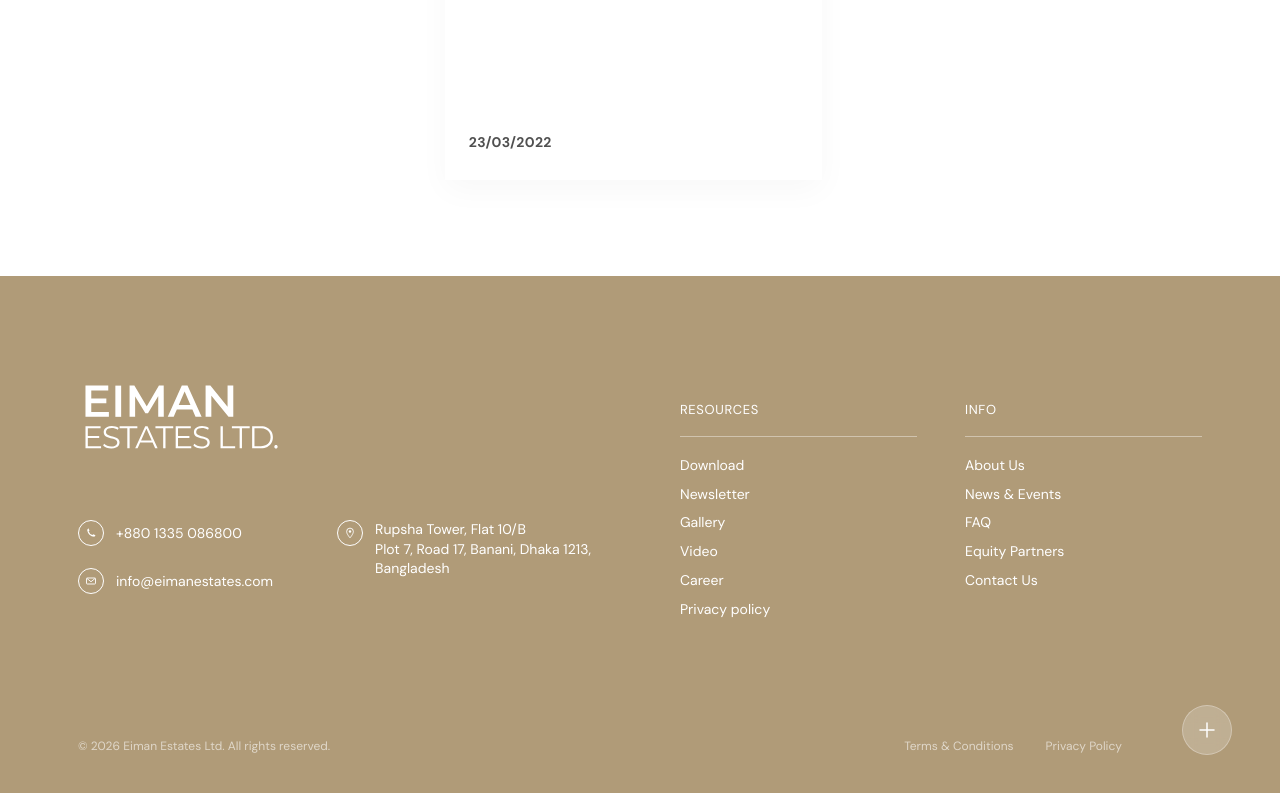
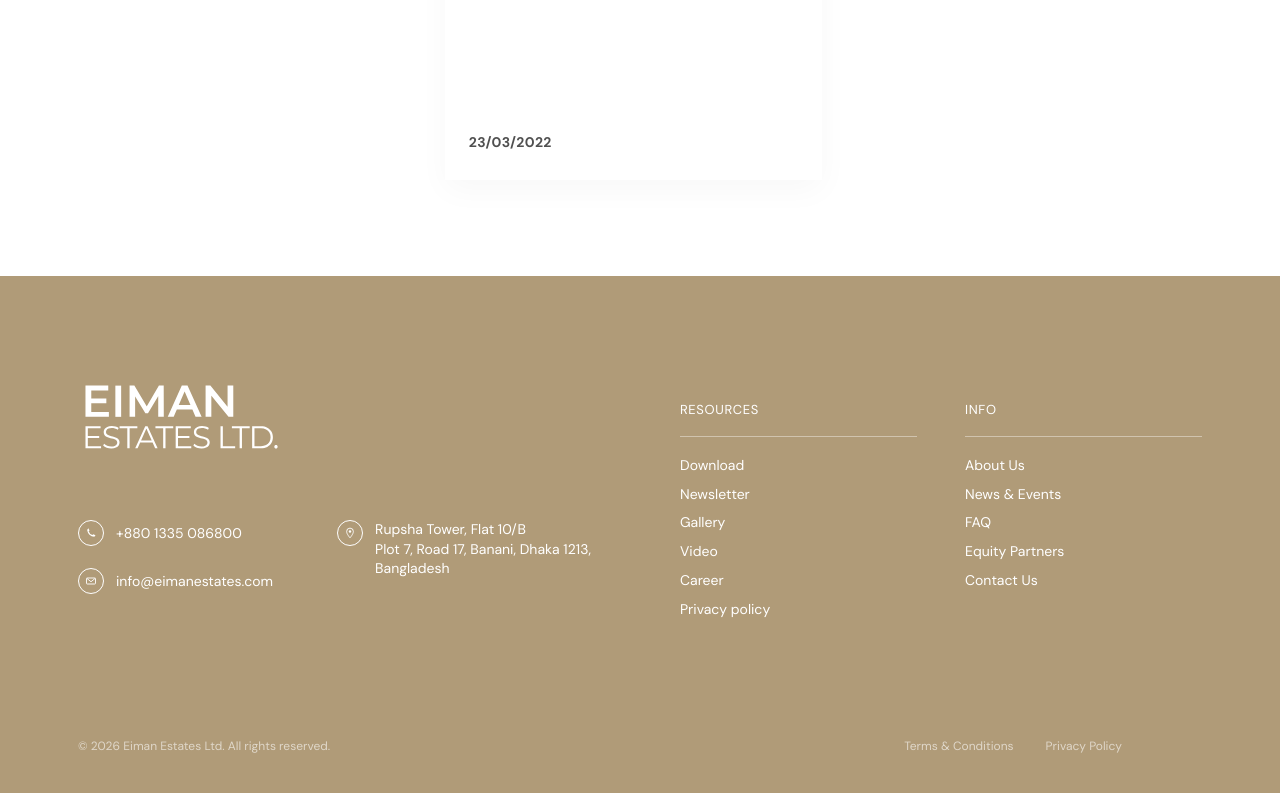
Before and after one commit to hossainsadril12-bot/Velora-, a Next.js app: page / in a window 1280 px wide. Shown: the part 5363-6156 px from the top of the page. Built offline with nearby package versions, Linux system fonts and the light colour scheme; a small style sheet from the web is missing.

Commit message:
Remove Floating Action Button from footer

```diff
--- a/src/components/Footer.tsx
+++ b/src/components/Footer.tsx
@@ -249,17 +249,6 @@ export default function Footer() {
         </motion.div>
       </motion.div>
 
-      {/* FLOATING ACTION BUTTON */}
-      <motion.button
-        variants={softReveal}
-        className="absolute bottom-8 right-8 flex h-[50px] w-[50px] cursor-pointer items-center justify-center rounded-full border border-cream/30 bg-cream/20 text-cream backdrop-blur-sm transition-colors duration-300 hover:bg-cream/30 lg:bottom-12 lg:right-12"
-        aria-label="Scroll to top"
-        onClick={() => window.scrollTo({ top: 0, behavior: "smooth" })}
-      >
-        <svg width="24" height="24" viewBox="0 0 24 24" fill="none" stroke="currentColor" strokeWidth="1.5">
-          <path d="M12 5v14m-7-7h14" strokeLinecap="round" strokeLinejoin="round"/>
-        </svg>
-      </motion.button>
     </motion.footer>
   );
 }
```
